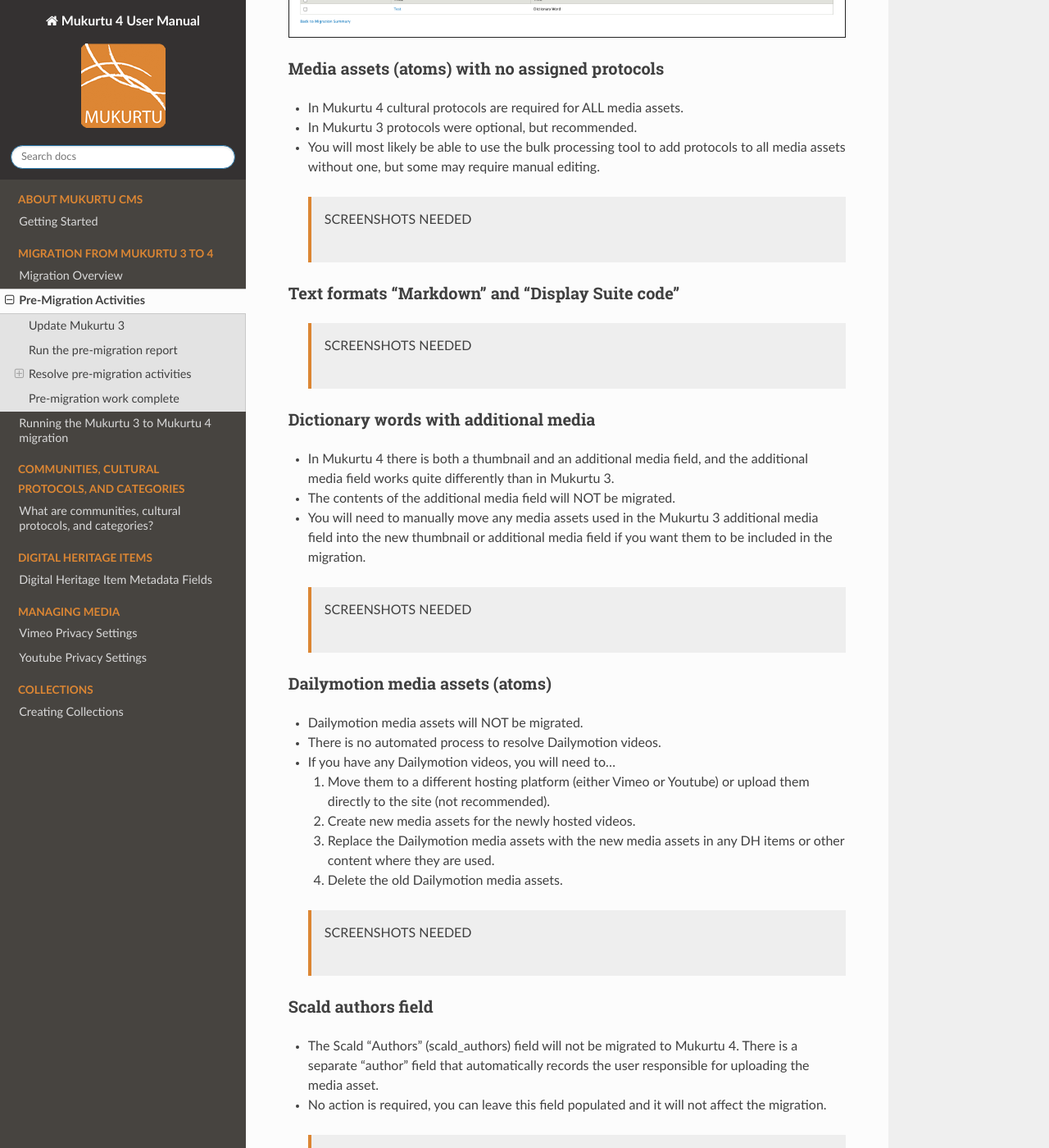
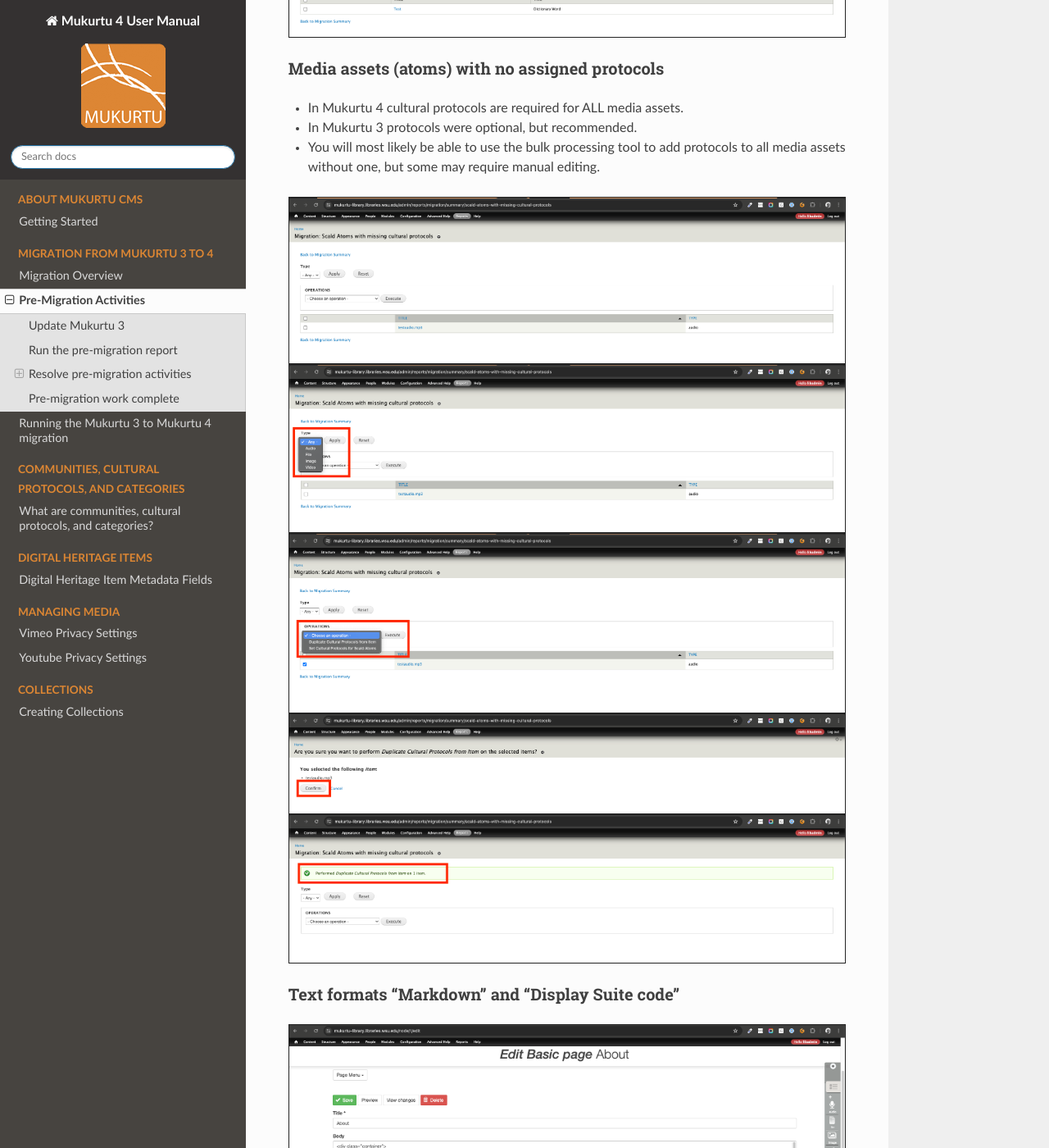
Before and after one commit to MukurtuCMS/mukurtudocs, a Sphinx documentation site: the page built from docs/source/migration/Pre-Migration.md, in a window 1280 px wide and 1400 px high, scrolled down 4641 px. Shown: the whole window at 82% size. Built offline with Sphinx 7.4.7 and the Read the Docs theme 2.0.0, drawn with Linux system fonts in a browser that asks for light colours; some of the changed text lies outside the part shown.

Commit message:
Update Pre-Migration.md

```diff
--- a/docs/source/migration/Pre-Migration.md
+++ b/docs/source/migration/Pre-Migration.md
@@ -91,11 +91,18 @@
    - In Mukurtu 3 protocols were optional, but recommended.
    - You will most likely be able to use the bulk processing tool to add protocols to all media assets without one, but some may require manual editing.
 
-> SCREENSHOTS NEEDED
+![pre-migration-media-01](../embeds/pre-migration-media-01.png)
+![pre-migration-media-02](../embeds/pre-migration-media-02.png)
+![pre-migration-media-03](../embeds/pre-migration-media-03.png)
+![pre-migration-media-04](../embeds/pre-migration-media-04.png)
+![pre-migration-media-05](../embeds/pre-migration-media-05.png)
+
 
 ### Text formats "Markdown" and "Display Suite code"
 
-> SCREENSHOTS NEEDED
+![pre-migration-text-01](../embeds/pre-migration-text-01.png)
+![pre-migration-text-02](../embeds/pre-migration-text-02.png)
+![pre-migration-text-03](../embeds/pre-migration-text-03.png)
 
 ### Dictionary words with additional media
 
@@ -103,7 +110,9 @@
    - The contents of the additional media field will NOT be migrated.
    - You will need to manually move any media assets used in the Mukurtu 3 additional media field into the new thumbnail or additional media field if you want them to be included in the migration.
 
-> SCREENSHOTS NEEDED
+![pre-migration-dictionary-media-01](../embeds/pre-migration-dictionary-media-01.png)
+![pre-migration-dictionary-media-02](../embeds/pre-migration-dictionary-media-02.png)
+![pre-migration-dictionary-media-03](../embeds/pre-migration-dictionary-media-03.png)
 
 ### Dailymotion media assets (atoms)
 
@@ -115,14 +124,19 @@
      3) Replace the Dailymotion media assets with the new media assets in any DH items or other content where they are used.
      4) Delete the old Dailymotion media assets.
 
-> SCREENSHOTS NEEDED
+> SCREENSHOTS NEEDED?
 
 ### Scald authors field
 
    - The Scald "Authors" (scald_authors) field will not be migrated to Mukurtu 4. There is a separate "author" field that automatically records the user responsible for uploading the media asset.
    - No action is required, you can leave this field populated and it will not affect the migration.
 
-> SCREENSHOTS NEEDED
+![pre-migration-scald-authors-01](../embeds/pre-migration-scald-authors-01.png)
+![pre-migration-scald-authors-02](../embeds/pre-migration-scald-authors-02.png)
+![pre-migration-scald-authors-03](../embeds/pre-migration-scald-authors-03.png)
+![pre-migration-scald-authors-04](../embeds/pre-migration-scald-authors-04.png)
+![pre-migration-scald-authors-05](../embeds/pre-migration-scald-authors-05.png)
+![pre-migration-scald-authors-06](../embeds/pre-migration-scald-authors-06.png)
 
 
 ## Pre-migration work complete
```
